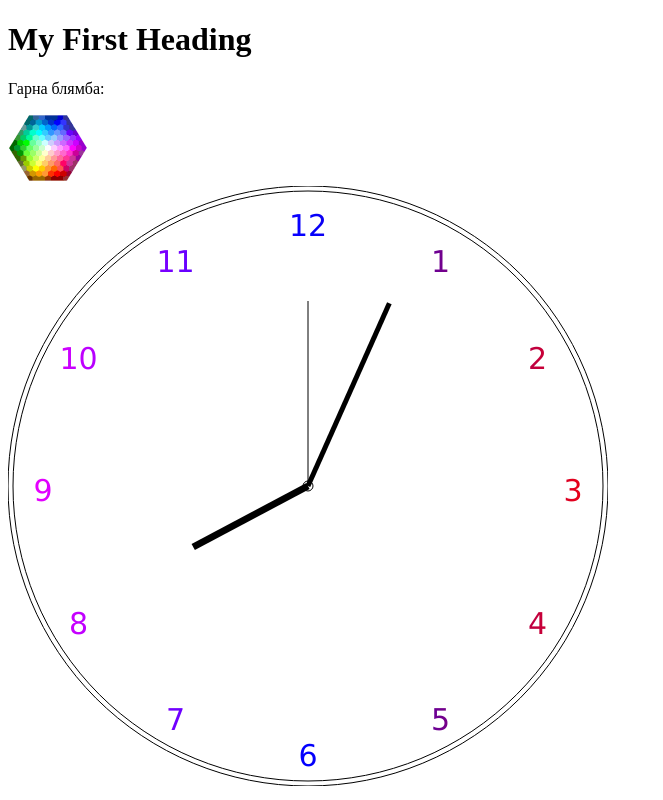
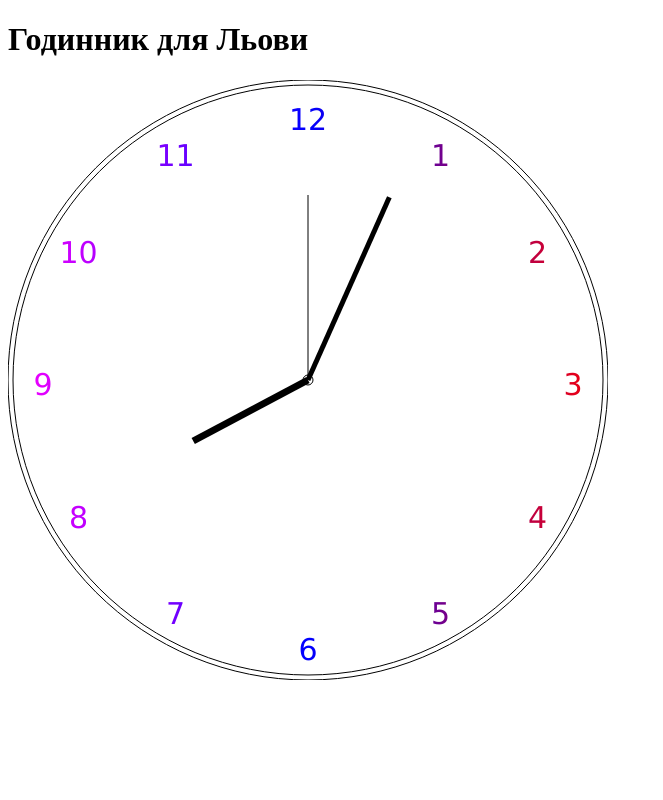
Before and after one commit to borysl/hodynnyk, a website: page index.html in a window 1280 px wide. Shown: the whole page, without its empty margins (0-663 px from the left). Drawn offline with Linux system fonts and the light colour scheme.

Commit message:
Add manifest to the application. Remove test material

```diff
--- a/index.html
+++ b/index.html
@@ -1,13 +1,11 @@
 <!DOCTYPE html>
 <html>
 <head>
-<title>Page Title</title>
+<title>Годинник для Льови</title>
 </head>
 <body>
 
-<h1>My First Heading</h1>
-<p>Гарна блямба:</p>
-<img src="img/colorpicker.gif" alt="блямба"></img><div style="clear:both;"></div>
+<h1>Годинник для Льови</h1>
 <canvas id="clockCanvas" width="600" height="600"></canvas>
 
 <script src="js/clock.js"></script>
```
Also changed, not shown: package.json (added, +24 -0 lines).
